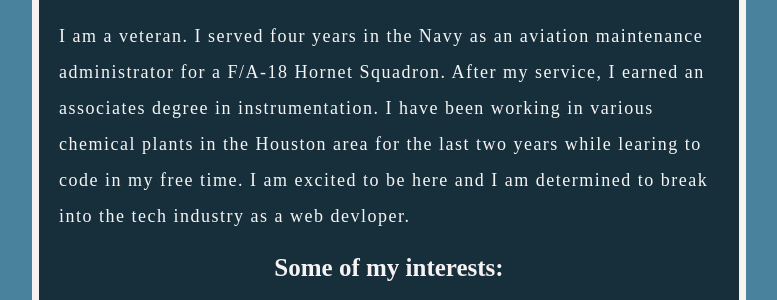
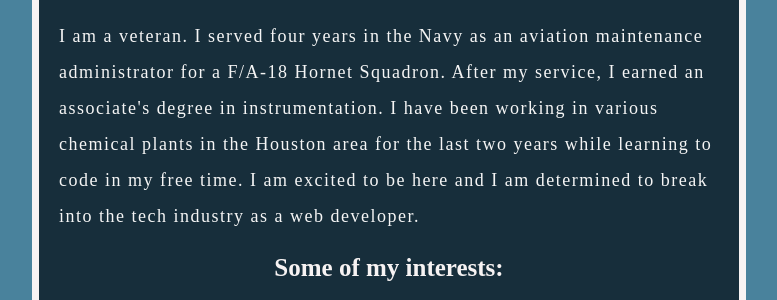
Before and after one commit to Garton67/About-me, a plain HTML site: page index.html in a window 1280 px wide. Shown: the part 498-798 px from the top of the page, without its empty margins (251-1028 px from the left). Drawn offline with Linux system fonts and the light colour scheme.

Commit message:
typo fixes

```diff
--- a/index.html
+++ b/index.html
@@ -12,7 +12,7 @@
     <img src="assets/images/Slack pic.png">
     <h2>About me:</h2>
     <p>
-        I am a veteran. I served four years in the Navy as an aviation maintenance administrator for a F/A-18 Hornet Squadron. After my service, I earned an associates degree in instrumentation. I have been working in various chemical plants in the Houston area for  the last two years while learing to code in my free time. I am excited to be here and I am determined to break into the tech industry as a web devloper.
+        I am a veteran. I served four years in the Navy as an aviation maintenance administrator for a F/A-18 Hornet Squadron. After my service, I earned an associate's degree in instrumentation. I have been working in various chemical plants in the Houston area for the last two years while learning to code in my free time. I am excited to be here and I am determined to break into the tech industry as a web developer.
     </p>
     <h2> Some of my interests:</h2>
     <ul>
```
